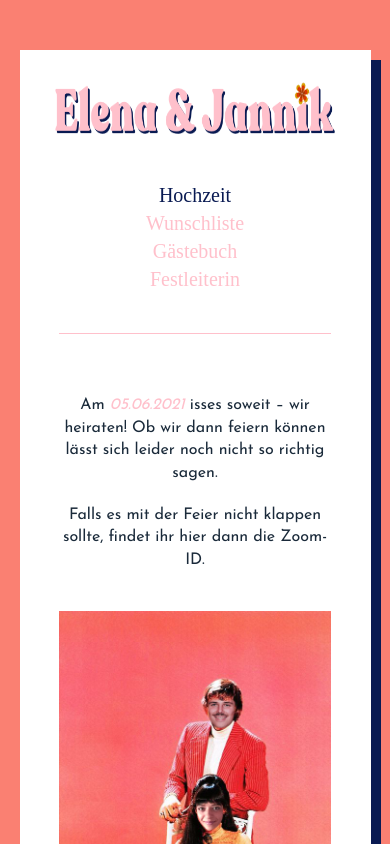
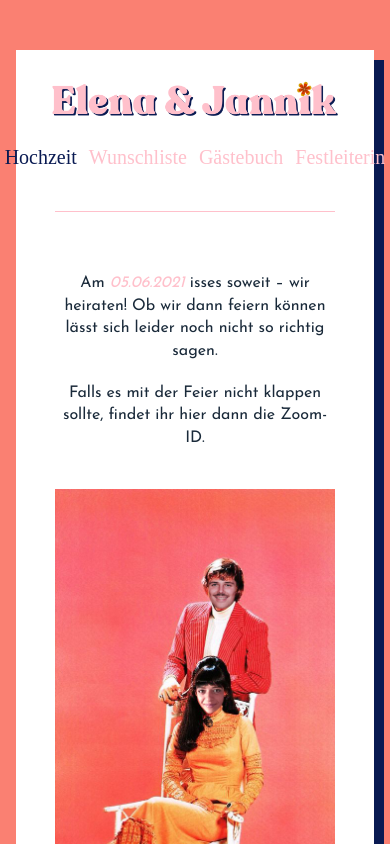
Before and after one commit to wh1zk1d/elenaundjannik, a React (Create React App) app: page / in a window 390 px wide. Shown: the top 844 px of the page. Built offline with nearby package versions, Linux system fonts and the light colour scheme; a web font is replaced by a local one.

Commit message:
fix mobile styles

```diff
--- a/src/components/Header.js
+++ b/src/components/Header.js
@@ -9,9 +9,10 @@ const HeaderStyles = styled.header`
 
   @media screen and (max-width: 640px) {
     padding-top: 0;
+    padding-bottom: 2rem;
 
     img {
-      width: 280px;
+      height: 36px;
     }
   }
 `
--- a/src/components/Layout.js
+++ b/src/components/Layout.js
@@ -18,20 +18,13 @@ const Wrapper = styled.div`
   @media screen and (max-width: 640px) {
     margin: 50px auto 150px auto;
     padding: 30px 15px;
+    width: 92%;
   }
 `
 
 const Nav = styled.nav`
   font-family: 'Spicy Rice', cursive;
   margin-bottom: 4rem;
-
-  @media screen and (max-width: 640px) {
-    ul {
-      display: flex;
-      flex-direction: column;
-      text-align: center;
-    }
-  }
 
   ul {
     display: flex;
@@ -50,6 +43,12 @@ const Nav = styled.nav`
     &:hover,
     &.active {
       color: var(--blue);
+    }
+  }
+
+  @media screen and (max-width: 640px) {
+    ul li {
+      margin: 0 6px;
     }
   }
 `
--- a/src/views/Guestbook.js
+++ b/src/views/Guestbook.js
@@ -15,7 +15,9 @@ const ErrorStyles = styled.div`
 `
 
 const Comment = styled.div`
+  border: 2px dashed #dcdcdc;
   font-size: 2rem;
+  padding: 20px 16px 16px 16px;
   max-width: 65ch;
   margin: 4rem auto;
   text-align: left;
@@ -23,11 +25,6 @@ const Comment = styled.div`
   strong {
     color: var(--pink);
   }
-`
-
-const Sender = styled.span`
-  display: block;
-  margin-bottom: 1rem;
 `
 
 const TextBox = () => {
@@ -90,10 +87,7 @@ export default function Guestbook() {
         {data &&
           data.map((comment, i) => (
             <Comment key={i}>
-              <Sender>
-                <strong>Von:</strong> {comment.name}
-              </Sender>
-              <strong>Nachricht:</strong> {comment.message}
+              <strong>{comment.name}:</strong> "{comment.message}"
             </Comment>
           ))}
       </div>
```
Also changed, not shown: 1 other file (tests, documents, lock files or other folders).
